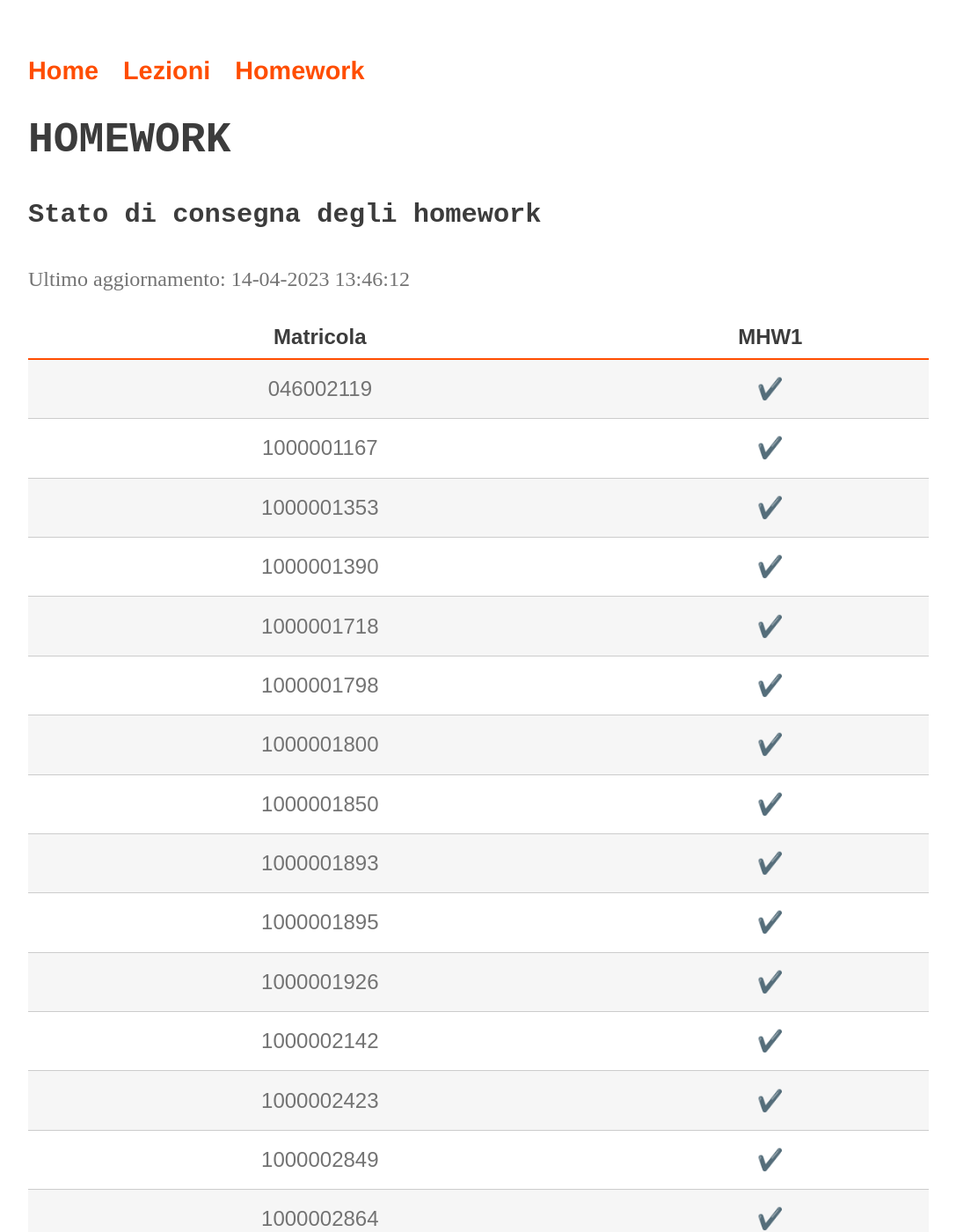
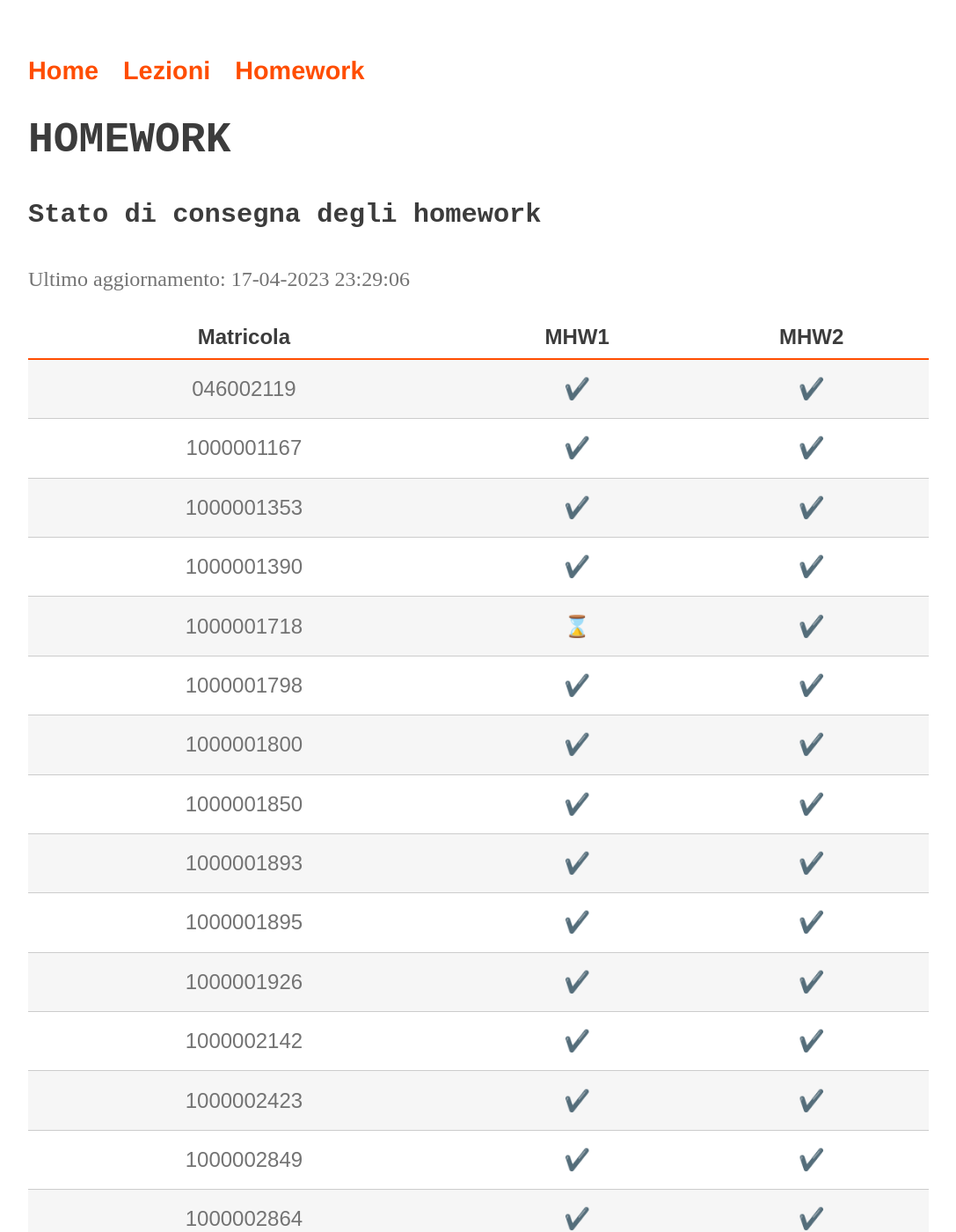
Before and after one commit to perceivelab/wp-al-23, a Jekyll site: the page built from status.md, in a window 1280 px wide and 1400 px high. Shown: the whole window at 88% size, without its empty margins (96-1183 px from the left). Built offline with Jekyll 4.4.1, drawn with Linux system fonts in a browser that asks for light colours; emoji names are drawn with the system emoji font; our own code applies the rules of GitHub Pages for plain Markdown files; some of the changed text lies outside the part shown.

Commit message:
Update status

```diff
--- a/status.md
+++ b/status.md
@@ -6,163 +6,163 @@
 
 #### Stato di consegna degli homework
 
-Ultimo aggiornamento: 14-04-2023 13:46:12
+Ultimo aggiornamento: 17-04-2023 23:29:06
 
-| Matricola | MHW1 |
-| :------: | :----: |
-| 046002119 | :heavy_check_mark: |
-| 1000001167 | :heavy_check_mark: |
-| 1000001353 | :heavy_check_mark: |
-| 1000001390 | :heavy_check_mark: |
-| 1000001718 | :heavy_check_mark: |
-| 1000001798 | :heavy_check_mark: |
-| 1000001800 | :heavy_check_mark: |
-| 1000001850 | :heavy_check_mark: |
-| 1000001893 | :heavy_check_mark: |
-| 1000001895 | :heavy_check_mark: |
-| 1000001926 | :heavy_check_mark: |
-| 1000002142 | :heavy_check_mark: |
-| 1000002423 | :heavy_check_mark: |
-| 1000002849 | :heavy_check_mark: |
-| 1000002864 | :heavy_check_mark: |
-| 1000003096 | :heavy_check_mark: |
-| 1000003132 | :heavy_check_mark: |
-| 1000003857 | :heavy_check_mark: |
-| 1000005160 | :heavy_check_mark: |
-| 1000006757 | :heavy_check_mark: |
-| 1000007890 | :heavy_check_mark: |
-| 1000011314 | :heavy_check_mark: |
-| 1000012104 | :heavy_check_mark: |
-| 1000012126 | :heavy_check_mark: |
-| 1000014446 | :heavy_check_mark: |
-| 1000014461 | :heavy_check_mark: |
-| 1000014469 | :heavy_check_mark: |
-| 1000014514 | :heavy_check_mark: |
-| 1000014523 | :heavy_check_mark: |
-| 1000014527 | :heavy_check_mark: |
-| 1000014536 | :heavy_check_mark: |
-| 1000014542 | :heavy_check_mark: |
-| 1000014560 | :heavy_check_mark: |
-| 1000014564 | :heavy_check_mark: |
-| 1000014567 | :heavy_check_mark: |
-| 1000014592 | :heavy_check_mark: |
-| 1000014599 | :heavy_check_mark: |
-| 1000014629 | :heavy_check_mark: |
-| 1000014633 | :heavy_check_mark: |
-| 1000014638 | :heavy_check_mark: |
-| 1000014654 | :heavy_check_mark: |
-| 1000014674 | :heavy_check_mark: |
-| 1000014688 | :heavy_check_mark: |
-| 1000014719 | :heavy_check_mark: |
-| 1000014731 | :heavy_check_mark: |
-| 1000014775 | :heavy_check_mark: |
-| 1000014793 | :heavy_check_mark: |
-| 1000014800 | :heavy_check_mark: |
-| 1000014823 | :heavy_check_mark: |
-| 1000014826 | :heavy_check_mark: |
-| 1000014831 | :heavy_check_mark: |
-| 1000014832 | :heavy_check_mark: |
-| 1000014836 | :heavy_check_mark: |
-| 1000014837 | :heavy_check_mark: |
-| 1000014847 | :heavy_check_mark: |
-| 1000014935 | :heavy_check_mark: |
-| 1000014947 | :heavy_check_mark: |
-| 1000015005 | :heavy_check_mark: |
-| 1000015022 | :heavy_check_mark: |
-| 1000015037 | :heavy_check_mark: |
-| 1000015063 | :heavy_check_mark: |
-| 1000015111 | :heavy_check_mark: |
-| 1000015126 | :heavy_check_mark: |
-| 1000015159 | :heavy_check_mark: |
-| 1000015187 | :heavy_check_mark: |
-| 1000015204 | :heavy_check_mark: |
-| 1000015237 | :heavy_check_mark: |
-| 1000015248 | :heavy_check_mark: |
-| 1000015266 | :heavy_check_mark: |
-| 1000015308 | :heavy_check_mark: |
-| 1000015325 | :heavy_check_mark: |
-| 1000015332 | :heavy_check_mark: |
-| 1000015351 | :heavy_check_mark: |
-| 1000015380 | :x: |
-| 1000015425 | :heavy_check_mark: |
-| 1000015459 | :heavy_check_mark: |
-| 1000015488 | :heavy_check_mark: |
-| 1000015514 | :heavy_check_mark: |
-| 1000015612 | :heavy_check_mark: |
-| 1000015752 | :heavy_check_mark: |
-| 1000015803 | :heavy_check_mark: |
-| 1000015804 | :heavy_check_mark: |
-| 1000015817 | :heavy_check_mark: |
-| 1000015842 | :heavy_check_mark: |
-| 1000015891 | :heavy_check_mark: |
-| 1000015900 | :heavy_check_mark: |
-| 1000015905 | :heavy_check_mark: |
-| 1000015960 | :heavy_check_mark: |
-| 1000015996 | :heavy_check_mark: |
-| 1000016054 | :heavy_check_mark: |
-| 1000016055 | :heavy_check_mark: |
-| 1000016059 | :heavy_check_mark: |
-| 1000016075 | :heavy_check_mark: |
-| 1000016083 | :heavy_check_mark: |
-| 1000016097 | :heavy_check_mark: |
-| 1000016099 | :heavy_check_mark: |
-| 1000016113 | :heavy_check_mark: |
-| 1000016135 | :heavy_check_mark: |
-| 1000016152 | :heavy_check_mark: |
-| 1000016153 | :heavy_check_mark: |
-| 1000016158 | :heavy_check_mark: |
-| 1000016172 | :heavy_check_mark: |
-| 1000016199 | :heavy_check_mark: |
-| 1000016213 | :heavy_check_mark: |
-| 1000016215 | :heavy_check_mark: |
-| 1000016216 | :heavy_check_mark: |
-| 1000016273 | :heavy_check_mark: |
-| 1000016306 | :heavy_check_mark: |
-| 1000016378 | :heavy_check_mark: |
-| 1000016379 | :heavy_check_mark: |
-| 1000016405 | :heavy_check_mark: |
-| 1000016440 | :heavy_check_mark: |
-| 1000016482 | :heavy_check_mark: |
-| 1000016550 | :heavy_check_mark: |
-| 1000016641 | :heavy_check_mark: |
-| 1000016648 | :heavy_check_mark: |
-| 1000016659 | :heavy_check_mark: |
-| 1000016666 | :heavy_check_mark: |
-| 1000016688 | :heavy_check_mark: |
-| 1000016746 | :heavy_check_mark: |
-| 1000016768 | :heavy_check_mark: |
-| 1000016950 | :heavy_check_mark: |
-| 1000017123 | :heavy_check_mark: |
-| 1000018059 | :heavy_check_mark: |
-| 1000018087 | :heavy_check_mark: |
-| 1000018782 | :heavy_check_mark: |
-| 1000020192 | :heavy_check_mark: |
-| 1000020277 | :heavy_check_mark: |
-| 1000020516 | :heavy_check_mark: |
-| 1000021487 | :heavy_check_mark: |
-| 1000022055 | :heavy_check_mark: |
-| 1000022201 | :heavy_check_mark: |
-| 1000022231 | :heavy_check_mark: |
-| 1000023441 | :heavy_check_mark: |
-| 1000023832 | :heavy_check_mark: |
-| 1000026776 | :heavy_check_mark: |
-| 1000026796 | :heavy_check_mark: |
-| 1000030219 | :heavy_check_mark: |
-| 1000041178 | :heavy_check_mark: |
-| 1000041276 | :heavy_check_mark: |
-| 1000041279 | :heavy_check_mark: |
-| 100016735 | :heavy_check_mark: |
-| O46000781 | :heavy_check_mark: |
-| O46001380 | :x: |
-| O46001617 | :heavy_check_mark: |
-| O46001775 | :heavy_check_mark: |
-| O46001942 | :heavy_check_mark: |
-| O46002011 | :heavy_check_mark: |
-| O46002030 | :heavy_check_mark: |
-| O46002043 | :heavy_check_mark: |
-| O46002075 | :heavy_check_mark: |
-| O46002096 | :heavy_check_mark: |
-| O46002116 | :x: |
-| O46002243 | :heavy_check_mark: |
-| O46002318 | :heavy_check_mark: |
-| o46000971 | :heavy_check_mark: |
+| Matricola | MHW1 |  MHW2 |
+| :------: | :----: | :----: |
+| 046002119 | :heavy_check_mark: | :heavy_check_mark: |
+| 1000001167 | :heavy_check_mark: | :heavy_check_mark: |
+| 1000001353 | :heavy_check_mark: | :heavy_check_mark: |
+| 1000001390 | :heavy_check_mark: | :heavy_check_mark: |
+| 1000001718 | :hourglass: | :heavy_check_mark: |
+| 1000001798 | :heavy_check_mark: | :heavy_check_mark: |
+| 1000001800 | :heavy_check_mark: | :heavy_check_mark: |
+| 1000001850 | :heavy_check_mark: | :heavy_check_mark: |
+| 1000001893 | :heavy_check_mark: | :heavy_check_mark: |
+| 1000001895 | :heavy_check_mark: | :heavy_check_mark: |
+| 1000001926 | :heavy_check_mark: | :heavy_check_mark: |
+| 1000002142 | :heavy_check_mark: | :heavy_check_mark: |
+| 1000002423 | :heavy_check_mark: | :heavy_check_mark: |
+| 1000002849 | :heavy_check_mark: | :heavy_check_mark: |
+| 1000002864 | :heavy_check_mark: | :heavy_check_mark: |
+| 1000003096 | :heavy_check_mark: | :heavy_check_mark: |
+| 1000003132 | :heavy_check_mark: | :heavy_check_mark: |
+| 1000003857 | :heavy_check_mark: | :heavy_check_mark: |
+| 1000005160 | :heavy_check_mark: | :heavy_check_mark: |
+| 1000006757 | :heavy_check_mark: | :heavy_check_mark: |
+| 1000007890 | :heavy_check_mark: | :heavy_check_mark: |
+| 1000011314 | :heavy_check_mark: | :heavy_check_mark: |
+| 1000012104 | :heavy_check_mark: | :heavy_check_mark: |
+| 1000012126 | :heavy_check_mark: | :heavy_check_mark: |
+| 1000014446 | :heavy_check_mark: | :heavy_check_mark: |
+| 1000014461 | :heavy_check_mark: | :heavy_check_mark: |
+| 1000014469 | :heavy_check_mark: | :heavy_check_mark: |
+| 1000014514 | :heavy_check_mark: | :heavy_check_mark: |
+| 1000014523 | :heavy_check_mark: | :heavy_check_mark: |
+| 1000014527 | :heavy_check_mark: | :x: |
+| 1000014536 | :heavy_check_mark: | :heavy_check_mark: |
+| 1000014542 | :heavy_check_mark: | :heavy_check_mark: |
+| 1000014560 | :heavy_check_mark: | :heavy_check_mark: |
+| 1000014564 | :heavy_check_mark: | :heavy_check_mark: |
+| 1000014567 | :heavy_check_mark: | :heavy_check_mark: |
+| 1000014592 | :heavy_check_mark: | :heavy_check_mark: |
+| 1000014599 | :heavy_check_mark: | :heavy_check_mark: |
+| 1000014629 | :heavy_check_mark: | :heavy_check_mark: |
+| 1000014633 | :heavy_check_mark: | :heavy_check_mark: |
+| 1000014638 | :heavy_check_mark: | :heavy_check_mark: |
+| 1000014654 | :heavy_check_mark: | :heavy_check_mark: |
+| 1000014674 | :heavy_check_mark: | :heavy_check_mark: |
+| 1000014688 | :heavy_check_mark: | :heavy_check_mark: |
+| 1000014719 | :heavy_check_mark: | :heavy_check_mark: |
+| 1000014731 | :heavy_check_mark: | :heavy_check_mark: |
+| 1000014775 | :heavy_check_mark: | :heavy_check_mark: |
+| 1000014793 | :heavy_check_mark: | :heavy_check_mark: |
+| 1000014800 | :heavy_check_mark: | :heavy_check_mark: |
+| 1000014823 | :heavy_check_mark: | :heavy_check_mark: |
+| 1000014826 | :heavy_check_mark: | :heavy_check_mark: |
+| 1000014831 | :heavy_check_mark: | :x: |
+| 1000014832 | :heavy_check_mark: | :heavy_check_mark: |
+| 1000014836 | :heavy_check_mark: | :heavy_check_mark: |
+| 1000014837 | :heavy_check_mark: | :heavy_check_mark: |
+| 1000014847 | :heavy_check_mark: | :heavy_check_mark: |
+| 1000014935 | :heavy_check_mark: | :heavy_check_mark: |
+| 1000014947 | :heavy_check_mark: | :x: |
+| 1000015005 | :heavy_check_mark: | :heavy_check_mark: |
+| 1000015022 | :heavy_check_mark: | :heavy_check_mark: |
+| 1000015037 | :heavy_check_mark: | :heavy_check_mark: |
+| 1000015063 | :heavy_check_mark: | :heavy_check_mark: |
+| 1000015111 | :heavy_check_mark: | :heavy_check_mark: |
+| 1000015126 | :heavy_check_mark: | :heavy_check_mark: |
+| 1000015159 | :heavy_check_mark: | :heavy_check_mark: |
+| 1000015187 | :heavy_check_mark: | :heavy_check_mark: |
+| 1000015204 | :heavy_check_mark: | :heavy_check_mark: |
+| 1000015237 | :heavy_check_mark: | :heavy_check_mark: |
+| 1000015248 | :heavy_check_mark: | :heavy_check_mark: |
+| 1000015266 | :heavy_check_mark: | :heavy_check_mark: |
+| 1000015308 | :heavy_check_mark: | :heavy_check_mark: |
+| 1000015325 | :heavy_check_mark: | :heavy_check_mark: |
+| 1000015332 | :heavy_check_mark: | :heavy_check_mark: |
+| 1000015351 | :heavy_check_mark: | :heavy_check_mark: |
+| 1000015380 | :x: | :x: |
+| 1000015425 | :heavy_check_mark: | :heavy_check_mark: |
+| 1000015459 | :heavy_check_mark: | :heavy_check_mark: |
+| 1000015488 | :heavy_check_mark: | :heavy_check_mark: |
+| 1000015514 | :heavy_check_mark: | :heavy_check_mark: |
+| 1000015612 | :heavy_check_mark: | :heavy_check_mark: |
+| 1000015752 | :heavy_check_mark: | :heavy_check_mark: |
+| 1000015803 | :heavy_check_mark: | :heavy_check_mark: |
+| 1000015804 | :heavy_check_mark: | :heavy_check_mark: |
+| 1000015817 | :heavy_check_mark: | :heavy_check_mark: |
+| 1000015842 | :heavy_check_mark: | :heavy_check_mark: |
+| 1000015891 | :heavy_check_mark: | :heavy_check_mark: |
+| 1000015900 | :heavy_check_mark: | :heavy_check_mark: |
+| 1000015905 | :heavy_check_mark: | :heavy_check_mark: |
+| 1000015960 | :heavy_check_mark: | :heavy_check_mark: |
+| 1000015996 | :heavy_check_mark: | :heavy_check_mark: |
+| 1000016054 | :heavy_check_mark: | :heavy_check_mark: |
+| 1000016055 | :heavy_check_mark: | :heavy_check_mark: |
+| 1000016059 | :heavy_check_mark: | :heavy_check_mark: |
+| 1000016075 | :heavy_check_mark: | :heavy_check_mark: |
+| 1000016083 | :heavy_check_mark: | :heavy_check_mark: |
+| 1000016097 | :heavy_check_mark: | :heavy_check_mark: |
+| 1000016099 | :heavy_check_mark: | :heavy_check_mark: |
+| 1000016113 | :heavy_check_mark: | :heavy_check_mark: |
+| 1000016135 | :heavy_check_mark: | :heavy_check_mark: |
+| 1000016152 | :heavy_check_mark: | :x: |
+| 1000016153 | :heavy_check_mark: | :heavy_check_mark: |
+| 1000016158 | :heavy_check_mark: | :heavy_check_mark: |
+| 1000016172 | :heavy_check_mark: | :heavy_check_mark: |
+| 1000016199 | :heavy_check_mark: | :heavy_check_mark: |
+| 1000016213 | :heavy_check_mark: | :heavy_check_mark: |
+| 1000016215 | :heavy_check_mark: | :x: |
+| 1000016216 | :heavy_check_mark: | :heavy_check_mark: |
+| 1000016273 | :heavy_check_mark: | :heavy_check_mark: |
+| 1000016306 | :heavy_check_mark: | :heavy_check_mark: |
+| 1000016378 | :heavy_check_mark: | :heavy_check_mark: |
+| 1000016379 | :hourglass: | :heavy_check_mark: |
+| 1000016405 | :heavy_check_mark: | :heavy_check_mark: |
+| 1000016440 | :heavy_check_mark: | :heavy_check_mark: |
+| 1000016482 | :heavy_check_mark: | :heavy_check_mark: |
+| 1000016550 | :heavy_check_mark: | :heavy_check_mark: |
+| 1000016641 | :heavy_check_mark: | :heavy_check_mark: |
+| 1000016648 | :heavy_check_mark: | :heavy_check_mark: |
+| 1000016659 | :heavy_check_mark: | :heavy_check_mark: |
+| 1000016666 | :heavy_check_mark: | :heavy_check_mark: |
+| 1000016688 | :heavy_check_mark: | :heavy_check_mark: |
+| 1000016746 | :heavy_check_mark: | :heavy_check_mark: |
+| 1000016768 | :heavy_check_mark: | :heavy_check_mark: |
+| 1000016950 | :heavy_check_mark: | :heavy_check_mark: |
+| 1000017123 | :heavy_check_mark: | :heavy_check_mark: |
+| 1000018059 | :heavy_check_mark: | :heavy_check_mark: |
+| 1000018087 | :heavy_check_mark: | :heavy_check_mark: |
+| 1000018782 | :heavy_check_mark: | :heavy_check_mark: |
+| 1000020192 | :heavy_check_mark: | :heavy_check_mark: |
+| 1000020277 | :heavy_check_mark: | :heavy_check_mark: |
+| 1000020516 | :heavy_check_mark: | :heavy_check_mark: |
+| 1000021487 | :heavy_check_mark: | :heavy_check_mark: |
+| 1000022055 | :heavy_check_mark: | :heavy_check_mark: |
+| 1000022201 | :heavy_check_mark: | :heavy_check_mark: |
+| 1000022231 | :heavy_check_mark: | :heavy_check_mark: |
+| 1000023441 | :heavy_check_mark: | :heavy_check_mark: |
+| 1000023832 | :heavy_check_mark: | :heavy_check_mark: |
+| 1000026776 | :heavy_check_mark: | :heavy_check_mark: |
+| 1000026796 | :heavy_check_mark: | :heavy_check_mark: |
+| 1000030219 | :heavy_check_mark: | :heavy_check_mark: |
+| 1000041178 | :heavy_check_mark: | :heavy_check_mark: |
+| 1000041276 | :heavy_check_mark: | :heavy_check_mark: |
+| 1000041279 | :heavy_check_mark: | :heavy_check_mark: |
+| 100016735 | :heavy_check_mark: | :heavy_check_mark: |
+| O46000781 | :heavy_check_mark: | :heavy_check_mark: |
+| O46001380 | :hourglass: | :heavy_check_mark: |
+| O46001617 | :heavy_check_mark: | :heavy_check_mark: |
+| O46001775 | :heavy_check_mark: | :heavy_check_mark: |
+| O46001942 | :heavy_check_mark: | :heavy_check_mark: |
+| O46002011 | :heavy_check_mark: | :heavy_check_mark: |
+| O46002030 | :heavy_check_mark: | :heavy_check_mark: |
+| O46002043 | :heavy_check_mark: | :heavy_check_mark: |
+| O46002075 | :heavy_check_mark: | :heavy_check_mark: |
+| O46002096 | :heavy_check_mark: | :heavy_check_mark: |
+| O46002116 | :x: | :x: |
+| O46002243 | :heavy_check_mark: | :heavy_check_mark: |
+| O46002318 | :heavy_check_mark: | :x: |
+| o46000971 | :heavy_check_mark: | :heavy_check_mark: |
```
